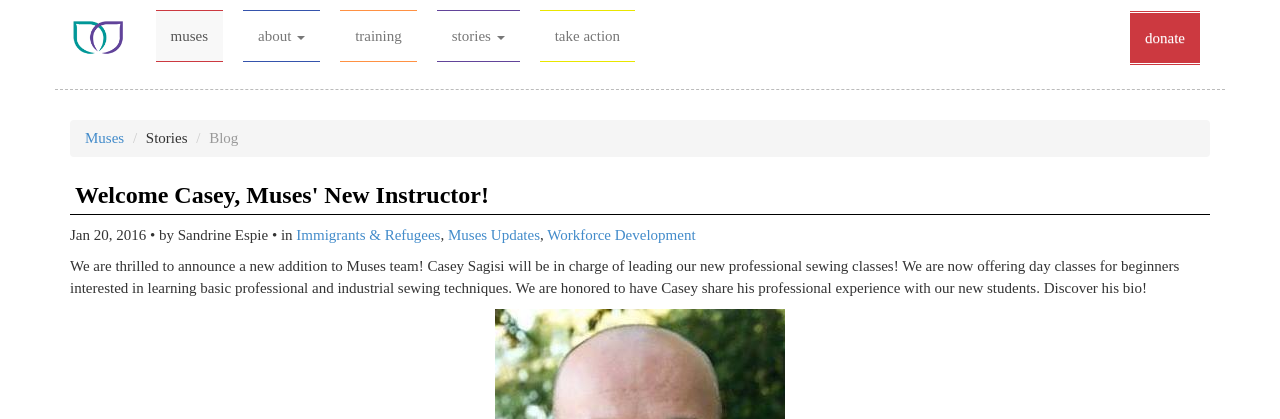
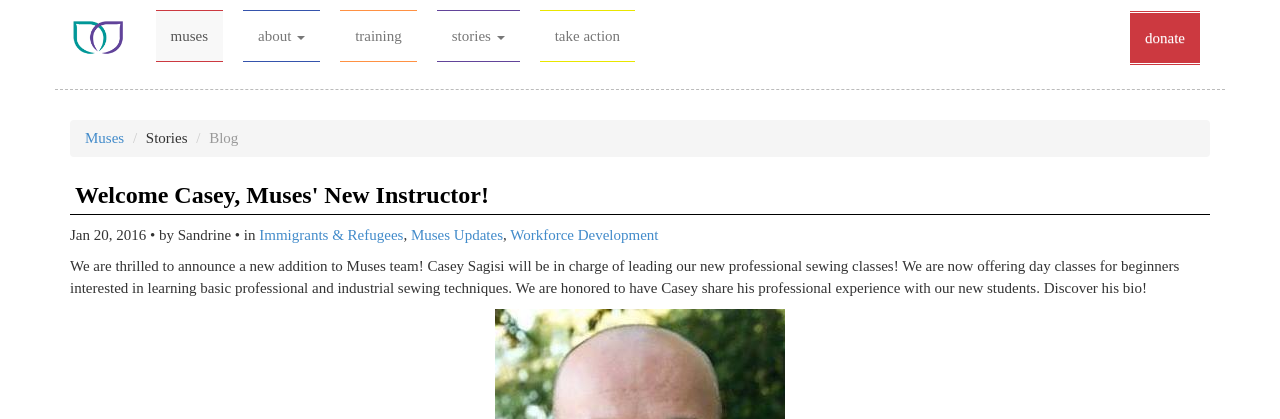
Before and after one commit to seattlemuses/seattlemuses.github.io, a Jekyll site: the page built from _posts/2016-01-20-welcome-casey-muses-new-instructor.md, in a window 1280 px wide. Shown: the top 419 px of the page. Built offline with Jekyll 4.4.1, drawn with Linux system fonts in a browser that asks for light colours; nearby versions of some CDN libraries.

Commit message:
Updated 2016-01-20-welcome-casey-muses-new-instructor.md

```diff
--- a/_posts/2016-01-20-welcome-casey-muses-new-instructor.md
+++ b/_posts/2016-01-20-welcome-casey-muses-new-instructor.md
@@ -1,11 +1,11 @@
 ---
-author: Sandrine Espie
+author: Sandrine
 date: "2016-01-20"
 categories:
   - "immigrants-refugees"
   - "muses-updates"
   - "workforce-development"
-thumbnail: "![Casey.jpg]({{site.baseurl}}/assets/Casey.jpg)"
+thumbnail: /assets/Casey.jpg
 published: true
 title: "Welcome Casey, Muses' New Instructor!"
 ---
```
